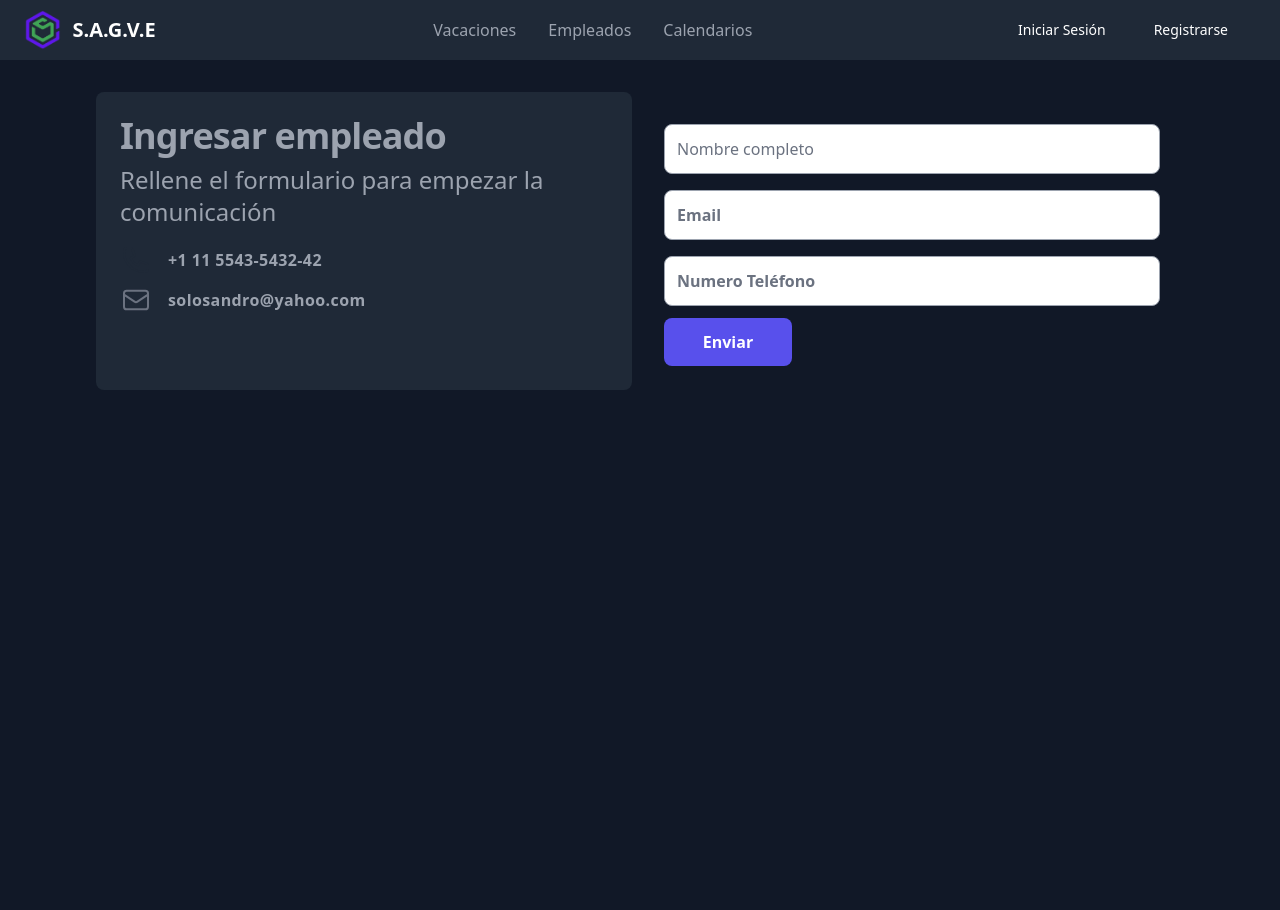
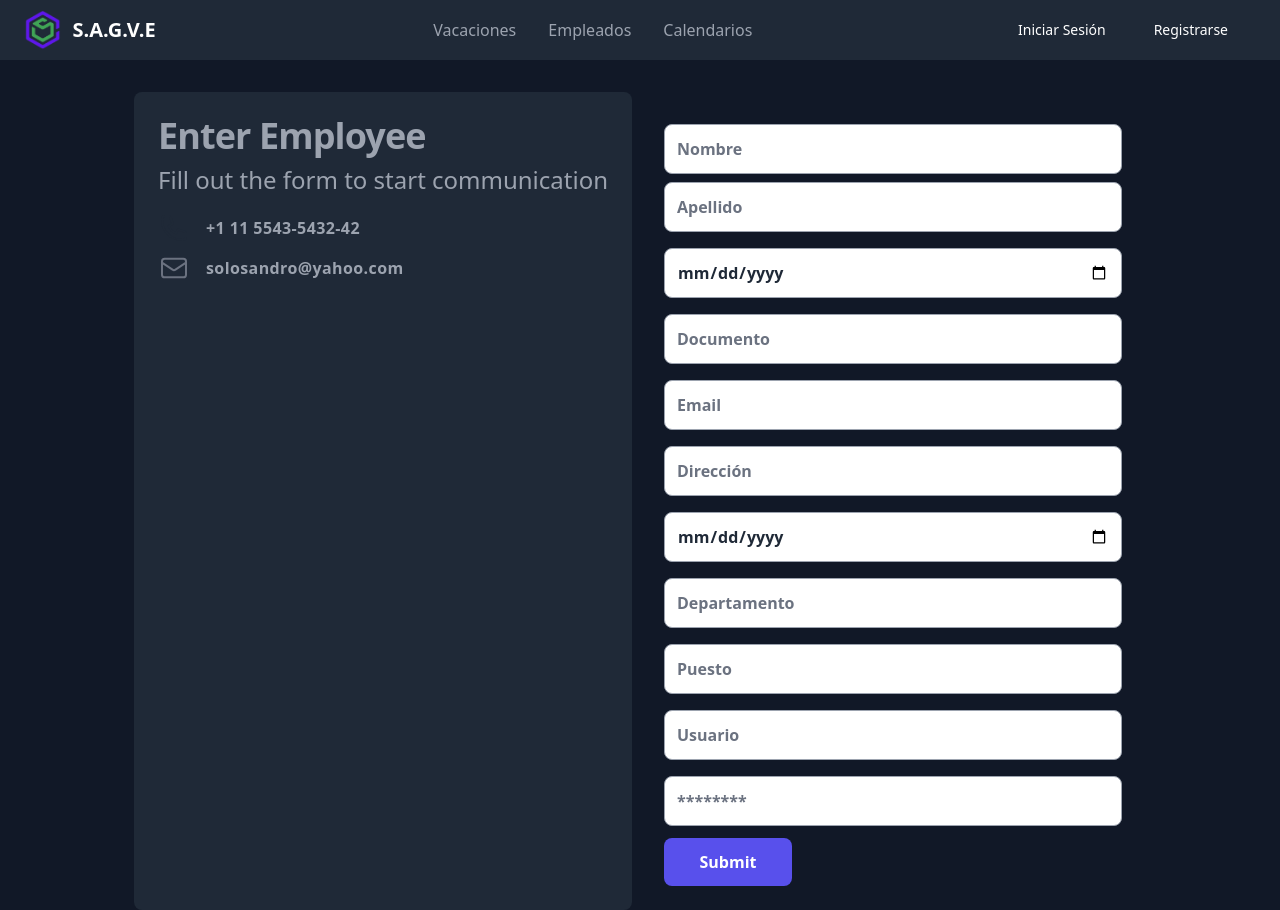
Before and after one commit to blue00f/gestion-vacaciones, a React (Vite) app in the folder client/: page /FormEmployee in a window 1280 px wide. Before the commit the page ends 800 px from the top, so only its background shows below. Built offline with nearby package versions, Linux system fonts and the light colour scheme.

Commit message:
fix: Agregar envio de datos a la api formularios Co-authored-by: Jazmin Valenzuela <jazminValenzuela26@users.noreply.github.com>

```diff
--- a/client/src/App.jsx
+++ b/client/src/App.jsx
@@ -1,4 +1,5 @@
 import { Routes, Route, Navigate } from "react-router-dom"
+import {useState} from 'react'
 import React from "react"
 import Header from "./components/Header"
 import Login from "./components/Login"
@@ -11,16 +12,30 @@ import "./index.css"
 import "flowbite-datepicker"
 
 function App() {
+
+  const [isLoggedIn, setIsLoggedIn] = useState(false)
+
   return (
     <>
-       <Header/>
+      <Header isLoggedIn={isLoggedIn}/>
       <Routes>
-      <Route path="*" element={<Navigate to="/login" />} />
-        <Route exact path="/login" element={<Login />} />
+        <Route path="*" element={<Navigate to="/login" />} />
+        <Route exact path="/login" element={<Login isLoggedIn={isLoggedIn} setIsLoggedIn={setIsLoggedIn} />} />
         <Route exact path="/register" element={<Register />} />
-        <Route exact path="/calendar" element={<Calendar />} />
-        <Route exact path="/dashboard" element={<Dashboard />} />
-        <Route exact path="/formemployee" element={<FormEmployee />} />
+        <Route exact path="/calendar" element={<Calendar isLoggedIn={isLoggedIn} />} />
+        <Route exact path="/dashboard" element={<Dashboard isLoggedIn={isLoggedIn}  />} />
+        <Route exact path="/FormEmployee" element={<FormEmployee isLoggedIn={isLoggedIn}  />} />
+
+        {isLoggedIn ? (
+          <>
+
+
+          </>
+        ) : (
+          null
+        )}
+
+
       </Routes>
     </>
   )
--- a/client/src/components/Dashboard.jsx
+++ b/client/src/components/Dashboard.jsx
@@ -9,7 +9,7 @@ function Dashboard() {
   useEffect(() => {
     axios.get('http://localhost:1234/vacations')
       .then((response) => {
-        setVacaciones(response.data[0]); // Usamos response.data[0] para obtener la lista de vacaciones
+        setVacaciones(response.data);
       })
       .catch((error) => {
         console.error('Error al obtener las vacaciones: ', error);
@@ -57,6 +57,11 @@ function Dashboard() {
             ))}
           </tbody>
         </table>
+        <button
+            className="bg-gray-500 mt-5 hover:bg-gray-600 text-white font-bold w-full py-3"
+            type="submit">
+             Modificar
+          </button>
       </div>
     </div>
   );
--- a/client/src/components/FormEmployee.jsx
+++ b/client/src/components/FormEmployee.jsx
@@ -1,5 +1,59 @@
+import React, { useState } from 'react';
+import axios from 'axios';
 
 function FormEmployee() {
+  const [name, setName] = useState('');
+  const [email, setEmail] = useState('');
+  const [lastName, setLastName] = useState('');
+  const [birthDate, setBirthDate] = useState('');
+  const [document, setDocument] = useState('');
+  const [address, setAddress] = useState('');
+  const [admissionDate, setAdmissionDate] = useState('');
+  const [department, setDepartment] = useState('');
+  const [position, setPosition] = useState('');
+  const [user, setUser] = useState('');
+  const [password, setPassword] = useState('');
+  const [isLoading, setIsLoading] = useState(false);
+  const [message, setMessage] = useState('');
+
+  const handleSubmit = async (e) => {
+    e.preventDefault(); // Evitar la presentación del formulario
+
+    setIsLoading(true);
+    setMessage('');
+
+    try {
+      const requestData = {
+        nombre: name,
+        apellido: lastName,
+        email: email,
+        fechaNacimiento: birthDate,
+        documento: document,
+        direccion: address,
+        fechaIngreso: admissionDate,
+        departamento: department,
+        puesto: position,
+        usuario: user,
+        clave: password,
+      };
+
+      const response = await axios({
+        method: 'post',
+        url: 'http://localhost:1234/employees',
+        data: requestData,
+      });
+
+      if (response.status === 201) {
+        setMessage('Empleado enviado correctamente');
+      } else {
+        setMessage('Error al enviar los datos');
+      }
+    } catch (error) {
+      setMessage('Error en la solicitud: ' + error.message);
+    } finally {
+      setIsLoading(false);
+    }
+  };
 
   return (
     <div className="flex items-center justify-center">
@@ -8,11 +62,12 @@ function FormEmployee() {
           <div className="grid grid-cols-1 md:grid-cols-2">
             <div className="p-6 mr-2 bg-gray-800 sm:rounded-lg">
               <h1 className="text-4xl text-gray-400 dark:text-white font-extrabold tracking-tight">
-                Ingresar empleado
+                Enter Employee
               </h1>
               <p className="text-normal text-lg sm:text-2xl font-medium text-gray-400 mt-2">
-                Rellene el formulario para empezar la comunicación
+                Fill out the form to start communication
               </p>
+
 
               <div className="flex items-center mt-4 text-gray-400">
                 <svg
@@ -22,7 +77,8 @@ function FormEmployee() {
                   strokeLinejoin="round"
                   strokeWidth="1.5"
                   viewBox="0 0 24 24"
-                  className="w-8 h-8 text-gray-800">
+                  className="w-8 h-8 text-gray-800"
+                >
                   <path
                     strokeLinecap="round"
                     strokeLinejoin="round"
@@ -43,7 +99,8 @@ function FormEmployee() {
                   strokeLinejoin="round"
                   strokeWidth="1.5"
                   viewBox="0 0 24 24"
-                  className="w-8 h-8 text-gray-500">
+                  className="w-8 h-8 text-gray-500"
+                >
                   <path
                     strokeLinecap="round"
                     strokeLinejoin="round"
@@ -57,57 +114,189 @@ function FormEmployee() {
               </div>
             </div>
 
-            <form className="p-6 flex flex-col justify-center">
+            <form className="p-6 flex flex-col justify-center" onSubmit={handleSubmit}>
+
               <div className="flex flex-col">
-                <label for="name" className="hidden">
+                <label htmlFor="name" className="hidden">
                   Nombre
                 </label>
                 <input
-                  type="name"
+                  type="text"
                   name="name"
                   id="name"
-                  placeholder="Nombre completo"
-                  className="w-100 mt-2 py-3 px-3 rounded-lg bg-white dark:bg-gray-800 border border-gray-400 dark:border-gray-700 text-gray-800  iAfont-semibold focus:border-indigo-500 focus:outline-none"
+                  value={name}
+                  placeholder="Nombre"
+                  onChange={(e) => setName(e.target.value)}
+                  className="w-full mt-2 py-3 px-3 rounded-lg bg-white dark:bg-gray-800 border border-gray-400 dark:border-gray-700 text-gray-800 font-semibold focus:border-indigo-500 focus:outline-none"
+                />
+              </div>
+
+              <div className="flex flex-col">
+                <label htmlFor="lastName" className="hidden">
+                  Apellido
+                </label>
+                <input
+                  type="text"
+                  name="lastName"
+                  id="lastName"
+                  value={lastName}
+                  placeholder="Apellido"
+                  onChange={(e) => setLastName(e.target.value)}
+                  className="w-full mt-2 py-3 px-3 rounded-lg bg-white dark:bg-gray-800 border border-gray-400 dark:border-gray-700 text-gray-800 font-semibold focus:border-indigo-500 focus:outline-none"
                 />
               </div>
 
               <div className="flex flex-col mt-2">
-                <label for="email" className="hidden">
-                  Apellido
+                <label htmlFor="birthDate" className="hidden">
+                  Fecha de Nacimiento
+                </label>
+                <input
+                  type="date"
+                  name="birthDate"
+                  id="birthDate"
+                  value={birthDate}
+                  placeholder="Fecha de Nacimiento"
+                  onChange={(e) => setBirthDate(e.target.value)}
+                  className="w-full mt-2 py-3 px-3 rounded-lg bg-white dark:bg-gray-800 border border-gray-400 dark:border-gray-700 text-gray-800 font-semibold focus:border-indigo-500 focus:outline-none"
+                />
+              </div>
+
+              <div className="flex flex-col mt-2">
+                <label htmlFor="document" className="hidden">
+                  Email
+                </label>
+                <input
+                  type="text"
+                  name="document"
+                  id="document"
+                  value={document}
+                  placeholder="Documento"
+                  onChange={(e) => setDocument(e.target.value)}
+                  className="w-full mt-2 py-3 px-3 rounded-lg bg-white dark:bg-gray-800 border border-gray-400 dark:border-gray-700 text-gray-800 font-semibold focus:border-indigo-500 focus:outline-none"
+                />
+              </div>
+
+              <div className="flex flex-col mt-2">
+                <label htmlFor="email" className="hidden">
+                  Email
                 </label>
                 <input
                   type="email"
                   name="email"
                   id="email"
+                  value={email}
                   placeholder="Email"
-                  className="w-100 mt-2 py-3 px-3 rounded-lg bg-white dark:bg-gray-800 border border-gray-400 dark:border-gray-700 text-gray-800 font-semibold focus:border-indigo-500 focus:outline-none"
+                  onChange={(e) => setEmail(e.target.value)}
+                  className="w-full mt-2 py-3 px-3 rounded-lg bg-white dark:bg-gray-800 border border-gray-400 dark:border-gray-700 text-gray-800 font-semibold focus:border-indigo-500 focus:outline-none"
                 />
               </div>
 
               <div className="flex flex-col mt-2">
-                <label for="tel" className="hidden">
-                  Telefono
+                <label htmlFor="address" className="hidden">
+                  Direccion
                 </label>
                 <input
-                  type="tel"
-                  name="tel"
-                  id="tel"
-                  placeholder="Numero Teléfono"
-                  className="w-100 mt-2 py-3 px-3 rounded-lg bg-white dark:bg-gray-800 border border-gray-400 dark:border-gray-700 text-gray-800 font-semibold focus:border-indigo-500 focus:outline-none"
+                  type="text"
+                  name="address"
+                  id="address"
+                  value={address}
+                  placeholder="Dirección"
+                  onChange={(e) => setAddress(e.target.value)}
+                  className="w-full mt-2 py-3 px-3 rounded-lg bg-white dark:bg-gray-800 border border-gray-400 dark:border-gray-700 text-gray-800 font-semibold focus:border-indigo-500 focus:outline-none"
+                />
+              </div>
+
+              <div className="flex flex-col mt-2">
+                <label htmlFor="admissionDate" className="hidden">
+                  Fecha de Ingreso
+                </label>
+                <input
+                  type="date"
+                  name="admissionDate"
+                  id="admissionDate"
+                  value={admissionDate}
+                  placeholder="Fecha de Ingreso"
+                  onChange={(e) => setAdmissionDate(e.target.value)}
+                  className="w-full mt-2 py-3 px-3 rounded-lg bg-white dark:bg-gray-800 border border-gray-400 dark:border-gray-700 text-gray-800 font-semibold focus:border-indigo-500 focus:outline-none"
+                />
+              </div>
+
+              <div className="flex flex-col mt-2">
+                <label htmlFor="department" className="hidden">
+                  Departamento
+                </label>
+                <input
+                  type="text"
+                  name="department"
+                  id="department"
+                  value={department}
+                  placeholder="Departamento"
+                  onChange={(e) => setDepartment(e.target.value)}
+                  className="w-full mt-2 py-3 px-3 rounded-lg bg-white dark:bg-gray-800 border border-gray-400 dark:border-gray-700 text-gray-800 font-semibold focus:border-indigo-500 focus:outline-none"
+                />
+              </div>
+
+              <div className="flex flex-col mt-2">
+                <label htmlFor="position" className="hidden">
+                  Puesto
+                </label>
+                <input
+                  type="text"
+                  name="position"
+                  id="position"
+                  value={position}
+                  placeholder="Puesto"
+                  onChange={(e) => setPosition(e.target.value)}
+                  className="w-full mt-2 py-3 px-3 rounded-lg bg-white dark:bg-gray-800 border border-gray-400 dark:border-gray-700 text-gray-800 font-semibold focus:border-indigo-500 focus:outline-none"
+                />
+              </div>
+
+              <div className="flex flex-col mt-2">
+                <label htmlFor="user" className="hidden">
+                  Usuario
+                </label>
+                <input
+                  type="text"
+                  name="user"
+                  id="user"
+                  value={user}
+                  placeholder="Usuario"
+                  onChange={(e) => setUser(e.target.value)}
+                  className="w-full mt-2 py-3 px-3 rounded-lg bg-white dark:bg-gray-800 border border-gray-400 dark:border-gray-700 text-gray-800 font-semibold focus:border-indigo-500 focus:outline-none"
+                />
+              </div>
+
+              <div className="flex flex-col mt-2">
+                <label htmlFor="password" className="hidden">
+                  Contraseña
+                </label>
+                <input
+                  type="password"
+                  name="password"
+                  id="password"
+                  value={password}
+                  placeholder="********"
+                  onChange={(e) => setPassword(e.target.value)}
+                  className="w-full mt-2 py-3 px-3 rounded-lg bg-white dark:bg-gray-800 border border-gray-400 dark:border-gray-700 text-gray-800 font-semibold focus:border-indigo-500 focus:outline-none"
                 />
               </div>
 
               <button
                 type="submit"
-                className="md:w-32 bg-indigo-600 hover:bg-blue-dark text-white font-bold py-3 px-6 rounded-lg mt-3 hover:bg-indigo-500 transition ease-in-out duration-300">
-                Enviar
+                className="md:w-32 bg-indigo-600 hover:bg-blue-dark text-white font-bold py-3 px-6 rounded-lg mt-3 hover-bg-indigo-500 transition ease-in-out duration-300"
+              >
+                Submit
               </button>
             </form>
+          </div>
+          <div className="text-white">
+            {isLoading && <p>Cargando...</p>}
+            {message && <p>{message}</p>}
           </div>
         </div>
       </div>
     </div>
-  )
+  );
 }
 
-export default FormEmployee
+export default FormEmployee;
--- a/client/src/components/Register.jsx
+++ b/client/src/components/Register.jsx
@@ -5,6 +5,7 @@ function Register() {
   const [ user, setUser] = useState('');
   const [ password, setPassword] = useState('');
   const [ email, setEmail] = useState('');
+  const [isLoading, setIsLoading] = useState(false);
 
   const handleUserChange = (e) => {
     setUser(e.target.value);
@@ -24,9 +25,9 @@ function Register() {
 
     try {
       const response = await axios.post('http://localhost:1234/register', {
-        Usuario: User,
-        Email: Email,
-        Contraseña: Password,
+        Usuario: user,
+        Email: email,
+        Contraseña: password,
       });
 
       if (response.status === 200) {
@@ -58,6 +59,7 @@ function Register() {
               className="border-solid border border-gray-400 rounded px-2 py-3"
               type="text"
               id="userEmail"
+              onChange={handleUserChange}
               placeholder="Nombre de usuario"
               required
             />
@@ -70,6 +72,7 @@ function Register() {
               className="border-solid border border-gray-400 rounded px-2 py-3"
               type="email"
               id="userEmail"
+              onChange={handleEmailChange}
               placeholder="Email"
               required
             />
@@ -82,6 +85,7 @@ function Register() {
               className="border-solid border border-gray-400 rounded px-2 py-3"
               type="password"
               id="userPass"
+              onChange={handlePasswordChange}
               placeholder="Contraseña"
               required
             />
@@ -94,6 +98,7 @@ function Register() {
               className="border-solid border border-gray-400 rounded px-2 py-3"
               type="password"
               id="userPass"
+              onChange={handlePasswordChange}
               placeholder="Confirmar Contraseña"
               required
             />
@@ -101,7 +106,9 @@ function Register() {
 
           <button
             className="bg-gray-500 hover:bg-gray-600 text-white font-bold w-full py-3"
-            type="submit">
+            type="submit"
+            onClick={handleSubmit}
+          disabled={isLoading}>
             Registrarse
           </button>
         </form>
```
